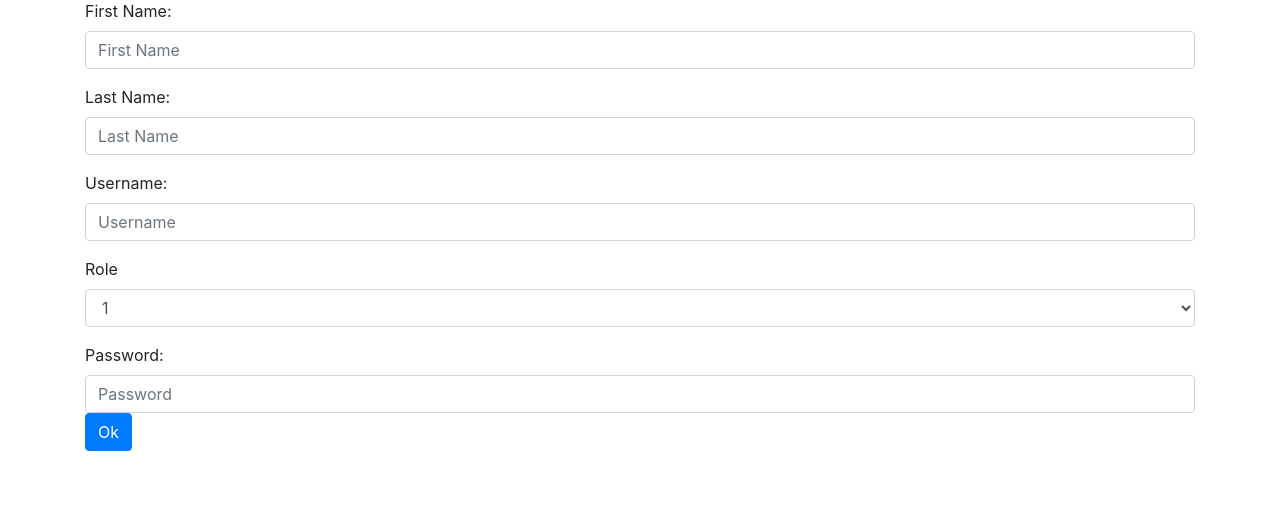
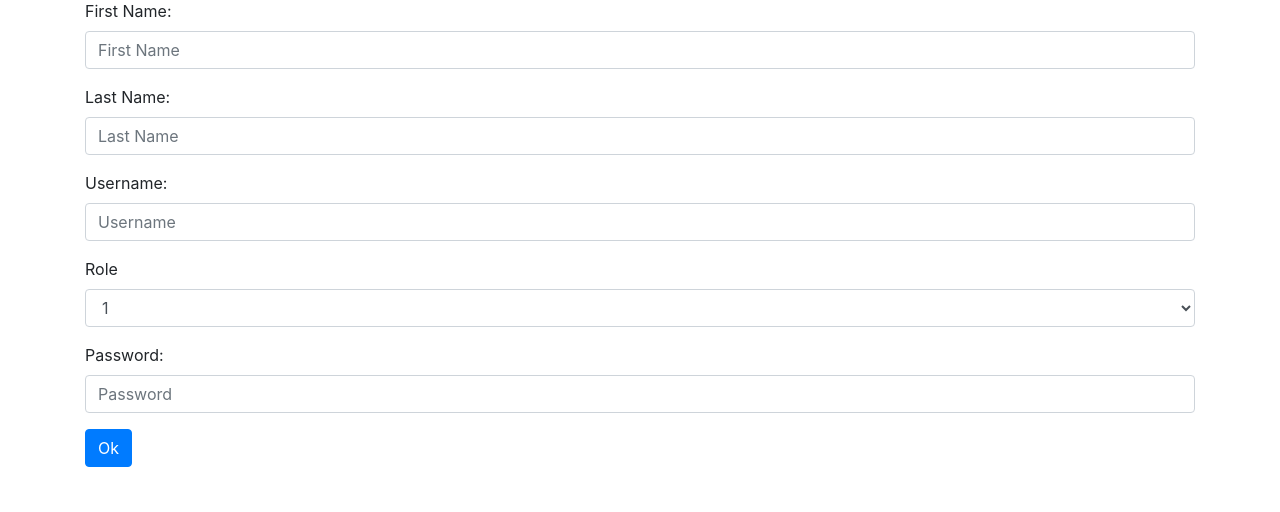
Before and after one commit to Zaihcamacho2427/demo-php, a PHP site: page /NewUserForm.php in a window 1280 px wide. Shown: the part 113-625 px from the top of the page. Run offline with PHP 8.4, Linux system fonts and the light colour scheme.

Commit message:
Update NewUserForm.php

```diff
--- a/NewUserForm.php
+++ b/NewUserForm.php
@@ -35,9 +35,9 @@ include 'header2.php';
     </select>
   </div>
 
-      <div class="PassWord">
-    <label for="PassWord">Password: </label>
-    <input type="password" class="form-control" id="PassWord" placeholder="Password" name= "PassWord">
+      <div class="form-group">
+    <label for="password">Password: </label>
+    <input type="password" class="form-control" id="password" placeholder="Password" name= "password">
   </div>
 
   <button type="submit" class="btn btn-primary">Ok</button>
```
